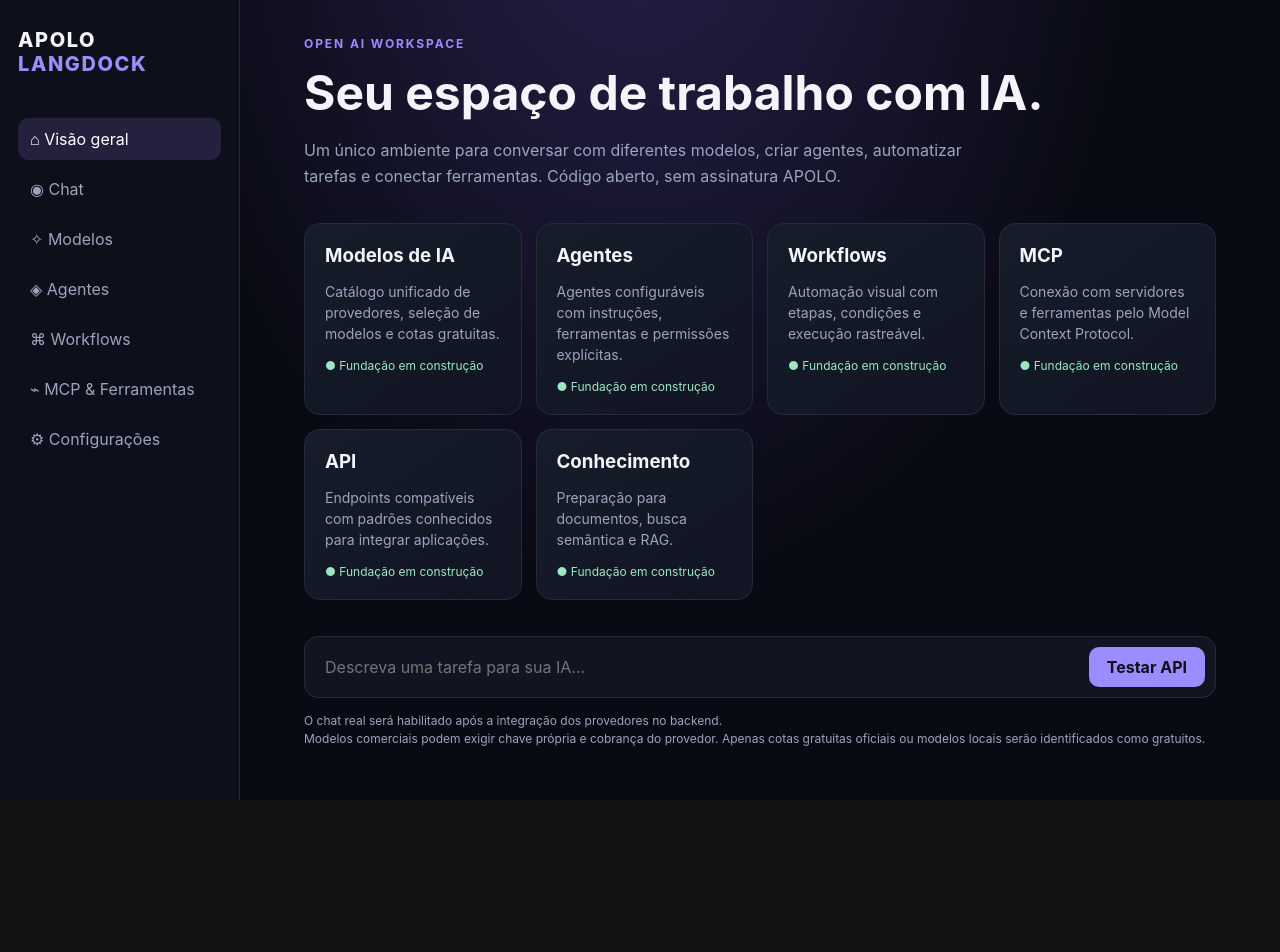
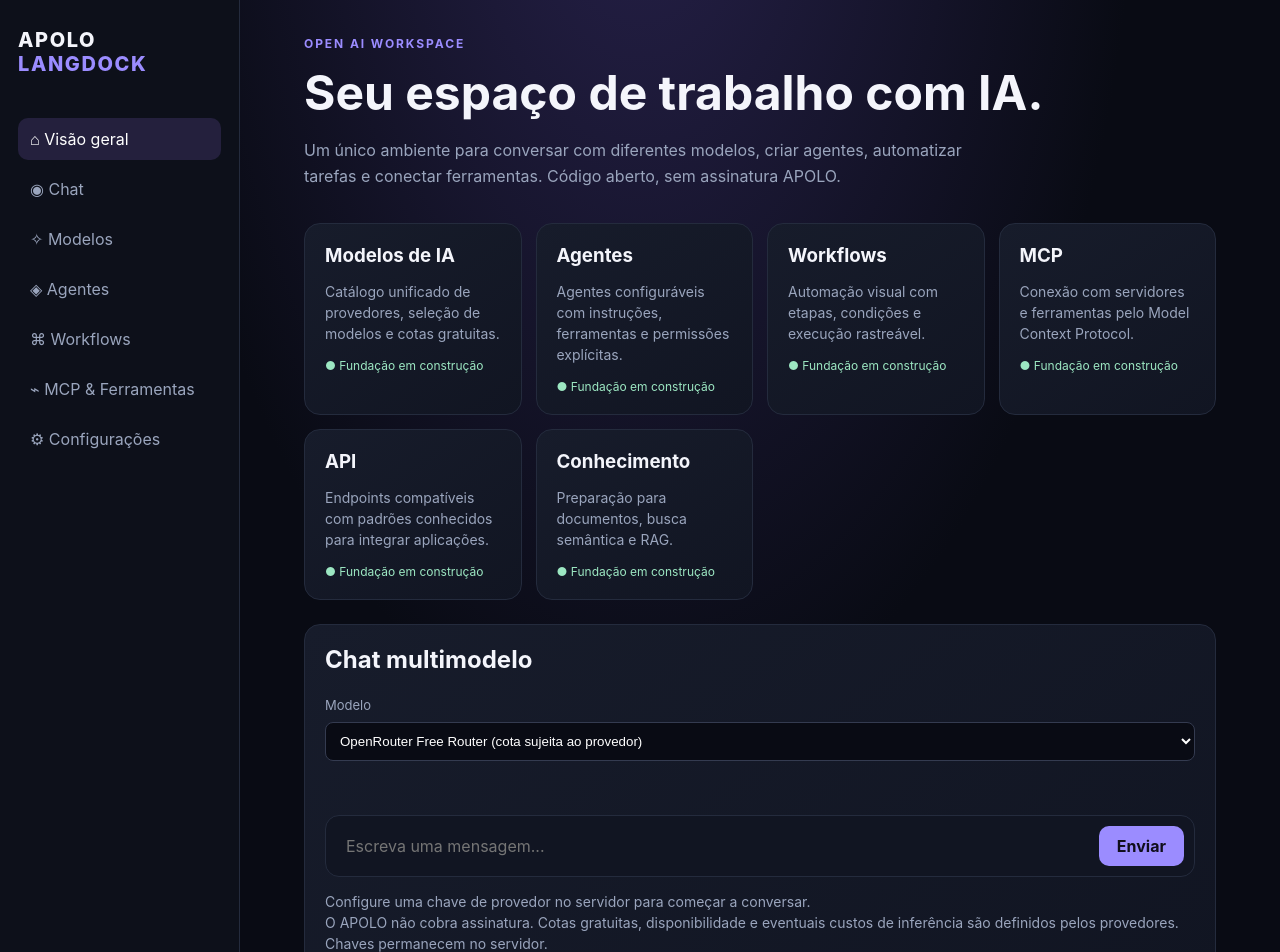
Before and after one commit to renatapetan61-ops/Apolo-LangDock, a Next.js app in the folder apps/web/: page / in a window 1280 px wide. Shown: the top 952 px of the page. Before the commit the page ends 800 px from the top, so only its background shows below. Built offline with nearby package versions, Linux system fonts and the light colour scheme.

Commit message:
feat(web): connect workspace chat to provider API

```diff
--- a/apps/web/app/page.tsx
+++ b/apps/web/app/page.tsx
@@ -1,6 +1,8 @@
 "use client";
 
-import { useState } from "react";
+import { FormEvent, useState } from "react";
+
+type Message = { role: "user" | "assistant"; content: string };
 
 const modules = [
   ["Modelos de IA", "Catálogo unificado de provedores, seleção de modelos e cotas gratuitas."],
@@ -13,17 +15,40 @@ const modules = [
 
 export default function Home() {
   const [prompt, setPrompt] = useState("");
-  const [notice, setNotice] = useState("O chat real será habilitado após a integração dos provedores no backend.");
+  const [model, setModel] = useState("openrouter/openrouter/free");
+  const [messages, setMessages] = useState<Message[]>([]);
+  const [busy, setBusy] = useState(false);
+  const [notice, setNotice] = useState("Configure uma chave de provedor no servidor para começar a conversar.");
 
-  async function send() {
-    if (!prompt.trim()) return;
+  async function send(event?: FormEvent) {
+    event?.preventDefault();
+    const content = prompt.trim();
+    if (!content || busy) return;
+    const next: Message[] = [...messages, { role: "user", content }];
+    setMessages(next);
+    setPrompt("");
+    setBusy(true);
+    setNotice("Consultando o provedor selecionado...");
     try {
       const base = process.env.NEXT_PUBLIC_API_URL || "http://localhost:8000";
-      const response = await fetch(base + "/api/v1/models");
-      if (!response.ok) throw new Error("API indisponível");
-      setNotice("API conectada. O adaptador de inferência ainda está em implementação; nenhuma resposta fictícia será exibida.");
-    } catch {
-      setNotice("Não foi possível conectar à API. Verifique se o backend está em execução.");
+      const response = await fetch(base + "/api/v1/chat/completions", {
+        method: "POST",
+        headers: { "Content-Type": "application/json" },
+        body: JSON.stringify({ model, messages: next, temperature: 0.7, max_tokens: 1024 })
+      });
+      const data = await response.json();
+      if (!response.ok) {
+        const detail = typeof data.detail === "string" ? data.detail : data.detail?.message || JSON.stringify(data.detail || data);
+        throw new Error(detail);
+      }
+      const answer = data.choices?.[0]?.message?.content;
+      if (typeof answer !== "string") throw new Error("O provedor não retornou uma resposta de texto.");
+      setMessages([...next, { role: "assistant", content: answer }]);
+      setNotice("Resposta recebida.");
+    } catch (error) {
+      setNotice(error instanceof Error ? error.message : "Falha ao consultar o provedor.");
+    } finally {
+      setBusy(false);
     }
   }
 
@@ -44,11 +69,25 @@ export default function Home() {
         <section className="grid">
           {modules.map(([title, description]) => <article className="card" key={title}><h3>{title}</h3><p>{description}</p><div className="status">● Fundação em construção</div></article>)}
         </section>
-        <div className="composer">
-          <input value={prompt} onChange={e => setPrompt(e.target.value)} placeholder="Descreva uma tarefa para sua IA..." onKeyDown={e => { if (e.key === "Enter") void send(); }} />
-          <button onClick={() => void send()}>Testar API</button>
-        </div>
-        <p className="note">{notice}<br/>Modelos comerciais podem exigir chave própria e cobrança do provedor. Apenas cotas gratuitas oficiais ou modelos locais serão identificados como gratuitos.</p>
+        <section className="card" style={{ marginTop: 24 }}>
+          <h2 style={{ marginTop: 0 }}>Chat multimodelo</h2>
+          <label htmlFor="model" style={{ color: "#9aa5bd", fontSize: 13 }}>Modelo</label>
+          <select id="model" value={model} onChange={e => setModel(e.target.value)} disabled={busy} style={{ display: "block", marginTop: 8, padding: 10, background: "#090b14", color: "white", border: "1px solid #343b50", borderRadius: 8, width: "100%" }}>
+            <option value="openrouter/openrouter/free">OpenRouter Free Router (cota sujeita ao provedor)</option>
+            <option value="google/gemini-2.5-flash">Gemini 2.5 Flash (verifique a cota da conta)</option>
+            <option value="ollama/llama3.2">Llama 3.2 via Ollama local</option>
+            <option value="openai/gpt-4.1-mini">GPT-4.1 mini (chave e cobrança)</option>
+            <option value="anthropic/claude-3-5-haiku-latest">Claude Haiku (chave e cobrança)</option>
+          </select>
+          <div aria-live="polite" style={{ display: "grid", gap: 12, marginTop: 18 }}>
+            {messages.map((message, index) => <div key={index} style={{ background: message.role === "user" ? "#24203d" : "#0b0e17", border: "1px solid #242b3d", borderRadius: 12, padding: 14, whiteSpace: "pre-wrap" }}><strong style={{ display: "block", fontSize: 12, color: "#b7aaff", marginBottom: 6 }}>{message.role === "user" ? "Você" : "APOLO"}</strong>{message.content}</div>)}
+          </div>
+          <form className="composer" onSubmit={send}>
+            <input value={prompt} onChange={e => setPrompt(e.target.value)} placeholder="Escreva uma mensagem..." disabled={busy} />
+            <button type="submit" disabled={busy || !prompt.trim()}>{busy ? "Enviando..." : "Enviar"}</button>
+          </form>
+          <p className="note">{notice}<br/>O APOLO não cobra assinatura. Cotas gratuitas, disponibilidade e eventuais custos de inferência são definidos pelos provedores. Chaves permanecem no servidor.</p>
+        </section>
       </main>
     </div>
   );
```
